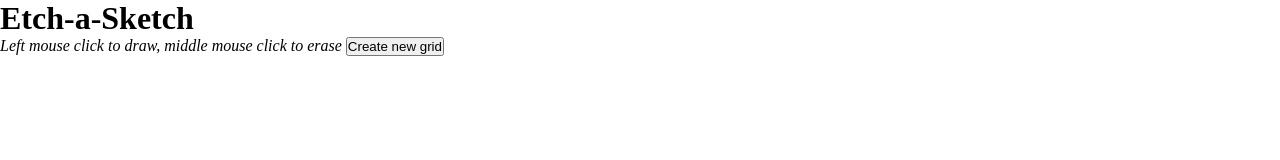
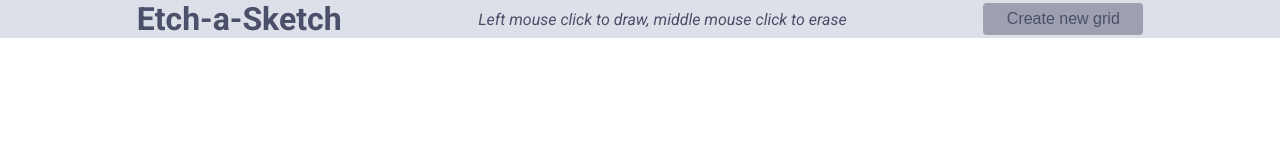
Before and after one commit to matzkel/etch-a-sketch, a plain HTML site: page index.html in a window 1280 px wide. Drawn offline with Linux system fonts and the light colour scheme.

Commit message:
Add style to navigation bar

```diff
--- a/style.css
+++ b/style.css
@@ -1,3 +1,5 @@
+@import url('https://fonts.googleapis.com/css2?family=Roboto:ital,wght@0,400;0,700;1,400&display=swap');
+
 * {
     padding: 0;
     margin: 0;
@@ -5,7 +7,53 @@
 
 .container {
     display: flex;
+    flex-direction: column;
     height: 100vh;
+    background-color: rgb(255, 255, 255);
+}
+
+.navigation-bar {
+    display: flex;
+    justify-content: space-evenly;
+    align-items: center;
+    flex: 0;
+
+    font-family: "Roboto", sans-serif;
+    background-color: rgb(220, 224, 232);
+    color: rgb(76, 79, 105);
+}
+
+.navigation-bar > h1 {
+    font-size: 32px;
+    font-weight: 900;
+}
+
+.navigation-bar > em {
+    font-size: 16px;
+    font-weight: 400;
+    font-style: italic;
+}
+
+.navigation-bar > button {
+    width: 10rem;
+    height: 2rem;
+
+    font-size: 16px;
+    font-weight: 400;
+
+    background-color: rgb(156, 160, 176);
+    color: rgb(76, 79, 105);
+
+    border: 0;
+    border-radius: 4px;
+
+    will-change: background-color, color;
+    transition: background-color .2s ease, color .2s ease;
+}
+
+.navigation-bar > button:hover {
+    background-color: rgb(114, 135, 253);
+    color: rgb(220, 224, 232);
 }
 
 .grid-container {
```
